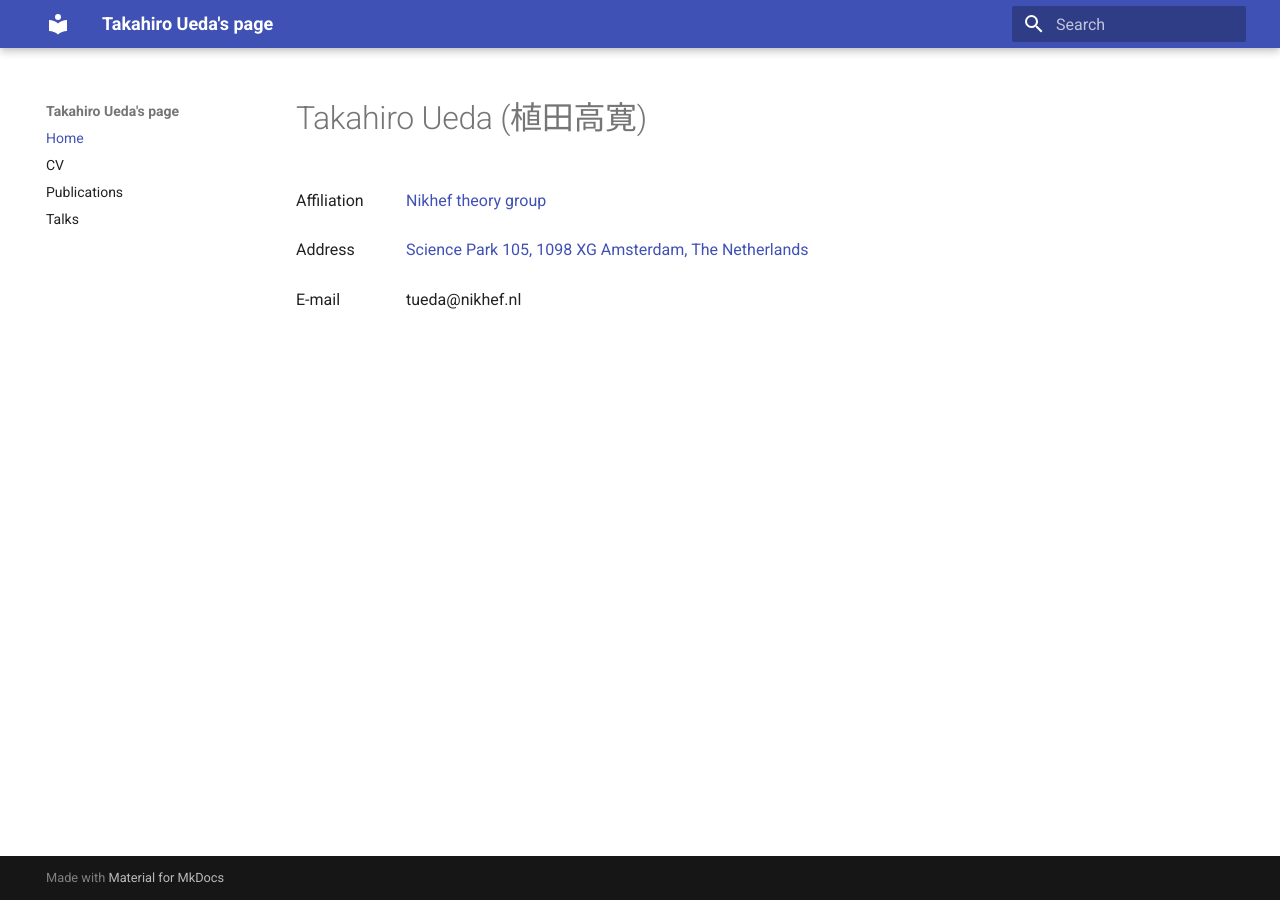
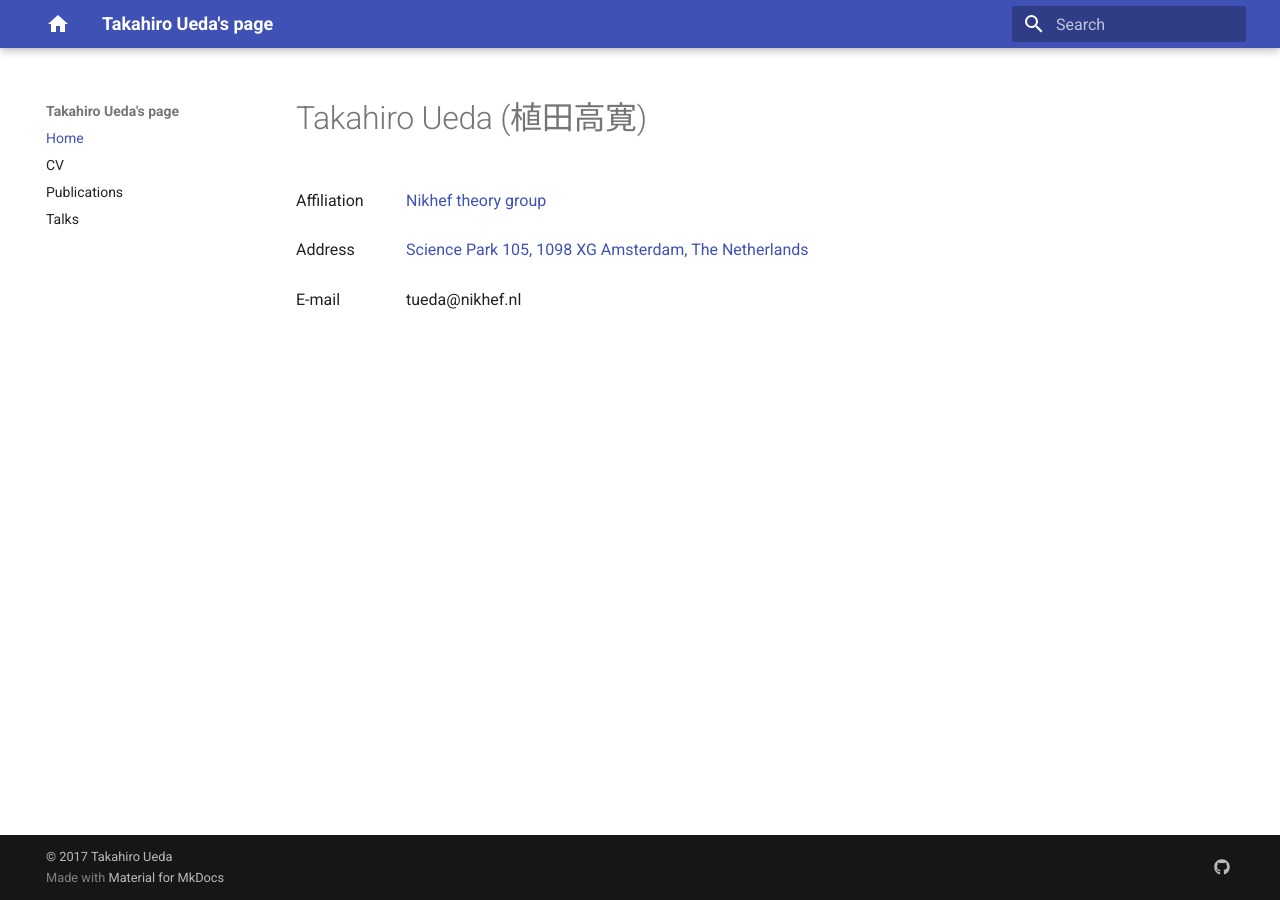
Before and after one commit to tueda/tueda.github.io, an MkDocs documentation site: the page built from docs/index.md, in a window 1280 px wide. Built offline with MkDocs 1.6.1 and Material for MkDocs 9.7.7, drawn with Linux system fonts in a browser that asks for light colours; nearby versions of some CDN libraries; old or Windows-style settings are respelled for this version of MkDocs.

```diff
--- a/mkdocs.yml
+++ b/mkdocs.yml
@@ -1,5 +1,6 @@
 site_name: 'Takahiro Ueda''s page'
 site_author: 'Takahiro Ueda'
+copyright: '&copy; 2017 Takahiro Ueda'
 
 pages:
   - Home: index.md
@@ -8,6 +9,16 @@ pages:
   - Talks: talks.md
 
 theme: material
+
+extra:
+  logo:
+    icon: 'home'
+  palette:
+    primary: 'indigo'
+    accent: 'indigo'
+  social:
+    - type: 'github'
+      link: 'https://github.com/tueda'
 
 markdown_extensions:
   - markdown.extensions.attr_list
```
